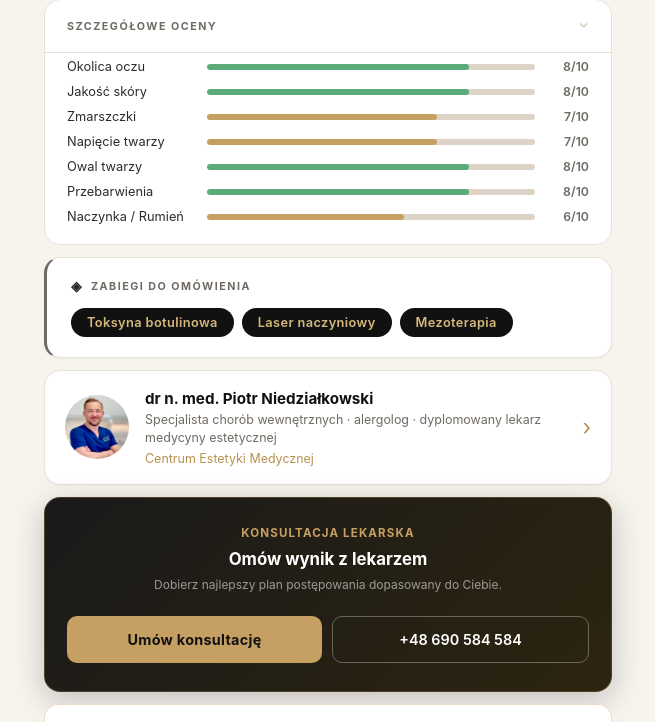
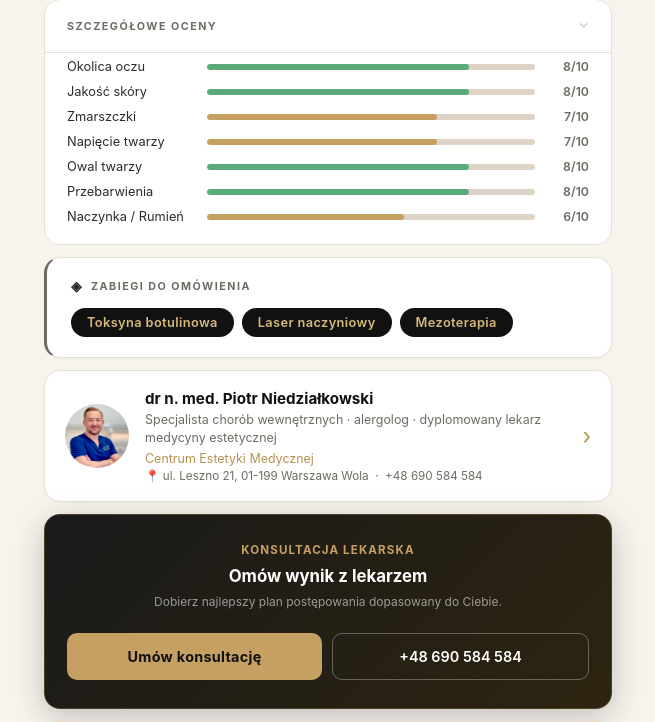
Before and after one commit to PiotrMD/face-analysis, a Flask app: page /demo in a window 1280 px wide. Shown: the part 939-1661 px from the top of the page, without its empty margins (312-967 px from the left). Run offline with Flask 3, Linux system fonts and the light colour scheme; some libraries are stand-ins or nearby versions.

Commit message:
Move clinic address to always-visible doctor card summary
Co-Authored-By: Claude Sonnet 4.6 <noreply@anthropic.com>

```diff
--- a/static/style.css
+++ b/static/style.css
@@ -3704,6 +3704,7 @@ a.contact-row__value:hover { text-decoration: underline; }
 .res-doctor-summary__name  { font-weight: 700; font-size: .95rem; color: #111; }
 .res-doctor-summary__creds { font-size: .78rem; color: #6F6A63; margin-top: 3px; line-height: 1.45; }
 .res-doctor-summary__clinic { font-size: .78rem; color: #B8914F; margin-top: 3px; }
+.res-doctor-summary__address { font-size: .73rem; color: #6F6A63; margin-top: 3px; }
 
 .res-doctor-chevron {
     font-size: 1.4rem;
--- a/templates/results.html
+++ b/templates/results.html
@@ -241,6 +241,7 @@
                         <div class="res-doctor-summary__name">{{ t.doctor_full }}</div>
                         <div class="res-doctor-summary__creds">{{ t.doctor_creds }}</div>
                         <div class="res-doctor-summary__clinic">{{ t.clinic_name }}</div>
+                        <div class="res-doctor-summary__address">📍 ul. Leszno 21, 01-199 Warszawa Wola &nbsp;·&nbsp; <a href="tel:+48690584584" style="color:#6F6A63;text-decoration:none;">+48 690 584 584</a></div>
                     </div>
                     <span class="res-doctor-chevron">&#8250;</span>
                 </summary>
```
